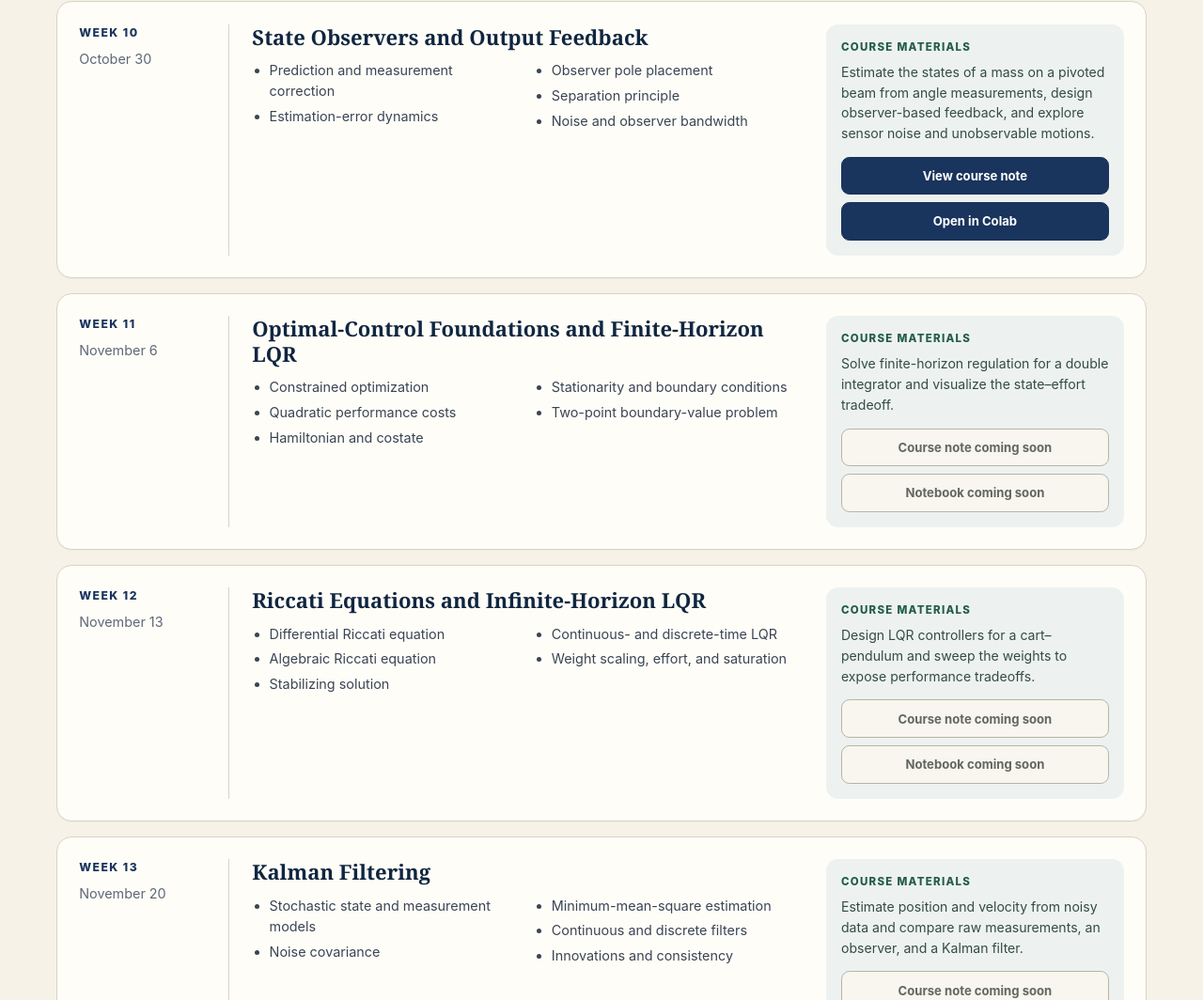
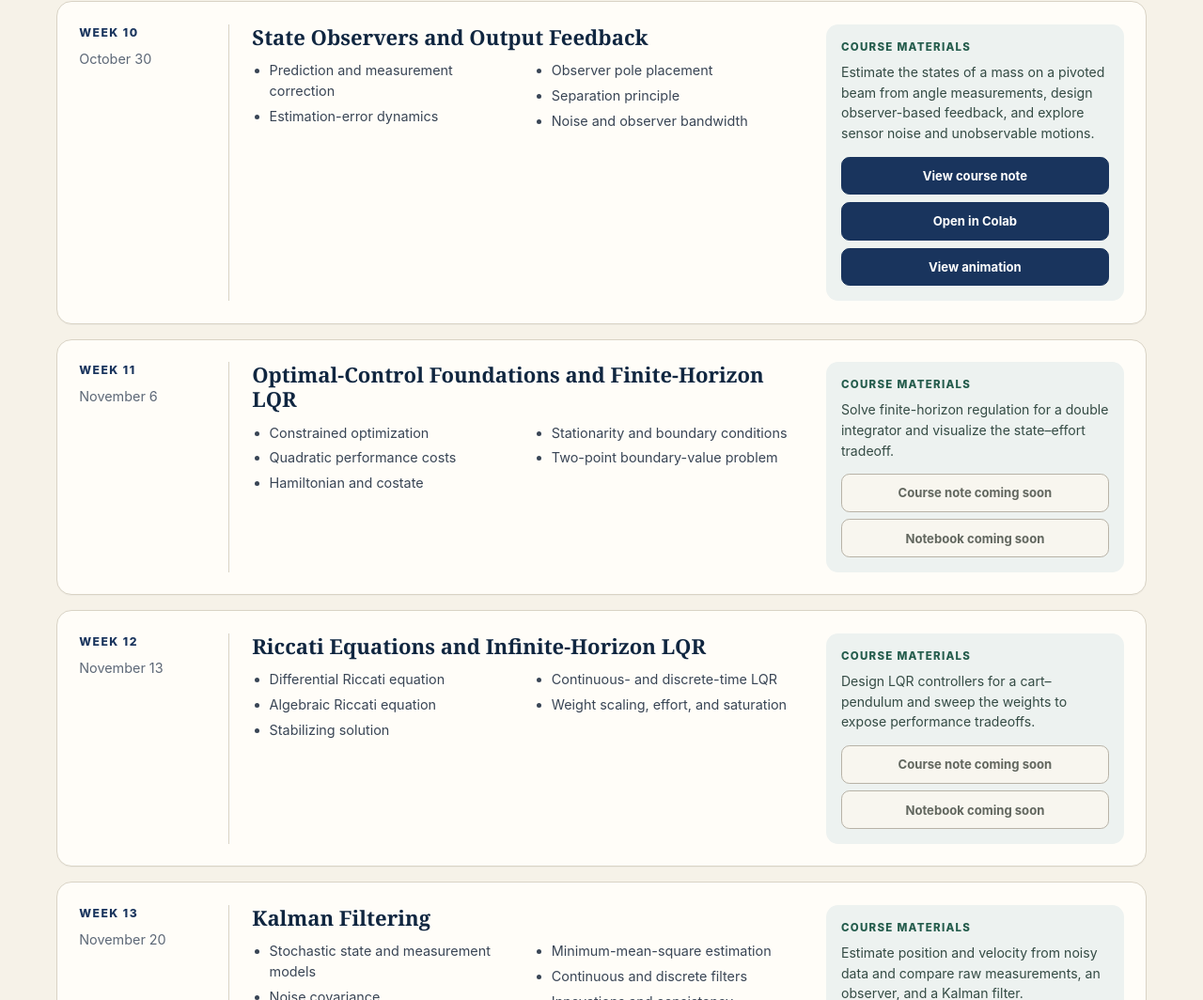
Before and after one commit to fdcl-gwu/MAE6246, a plain HTML site: page public/index.html in a window 1280 px wide. Shown: the part 3820-4884 px from the top of the page at 94% size. Drawn offline with Linux system fonts and the light colour scheme.

Commit message:
Animate Week 10 beam simulation and remove MATLAB discussion

```diff
--- a/public/index.html
+++ b/public/index.html
@@ -102,7 +102,7 @@
             <article class="week-card">
               <div class="week-meta"><span class="week-number">Week 10</span><time class="week-date" datetime="2026-10-30">October 30</time></div>
               <div class="week-main"><h3>State Observers and Output Feedback</h3><ul class="topic-list"><li>Prediction and measurement correction</li><li>Estimation-error dynamics</li><li>Observer pole placement</li><li>Separation principle</li><li>Noise and observer bandwidth</li></ul></div>
-              <div class="resource-panel"><span class="resource-label">Course materials</span><p>Estimate the states of a mass on a pivoted beam from angle measurements, design observer-based feedback, and explore sensor noise and unobservable motions.</p><div class="resource-actions"><a class="resource-link file-link" data-file="./notes/week10.pdf" data-released="true" data-ready-label="View course note" href="./notes/week10.pdf"><span>View course note</span></a><a class="resource-link colab-link" data-notebook="notebooks/week10_observers.ipynb" data-released="true" data-ready-label="Open in Colab" href="https://colab.research.google.com/github/fdcl-gwu/MAE6246/blob/main/notebooks/week10_observers.ipynb"><span>Open in Colab</span></a></div></div>
+              <div class="resource-panel"><span class="resource-label">Course materials</span><p>Estimate the states of a mass on a pivoted beam from angle measurements, design observer-based feedback, and explore sensor noise and unobservable motions.</p><div class="resource-actions"><a class="resource-link file-link" data-file="./notes/week10.pdf" data-released="true" data-ready-label="View course note" href="./notes/week10.pdf"><span>View course note</span></a><a class="resource-link colab-link" data-notebook="notebooks/week10_observers.ipynb" data-released="true" data-ready-label="Open in Colab" href="https://colab.research.google.com/github/fdcl-gwu/MAE6246/blob/main/notebooks/week10_observers.ipynb"><span>Open in Colab</span></a><a class="resource-link" href="./animations/week10_mass_beam.gif" target="_blank" rel="noopener noreferrer"><span>View animation</span></a></div></div>
             </article>
 
             <article class="week-card">
```
Also changed, not shown: public/animations/week10_mass_beam.gif (added), 1 other file.
